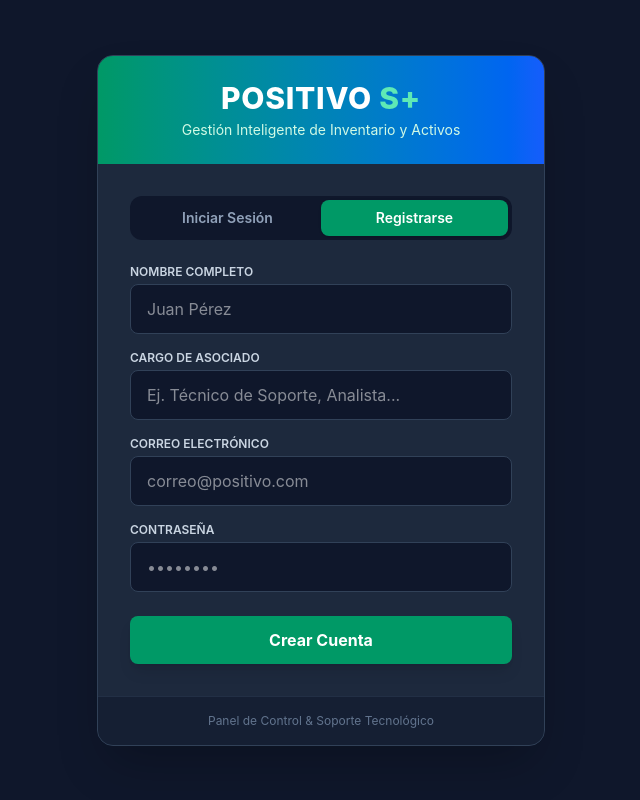
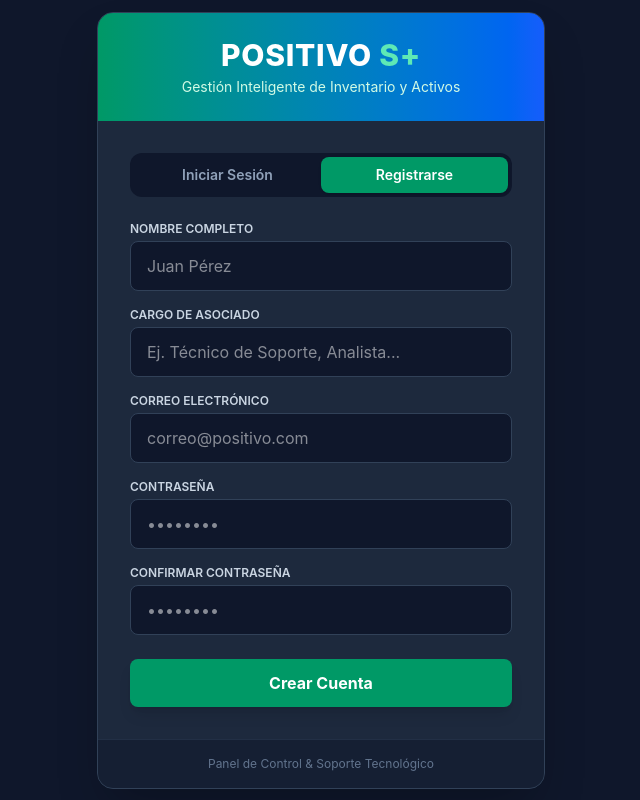
Before and after one commit to xXCHIRRIXx/positivo-s-, a React app in the folder frontend/: page / in a window 1280 px wide. Both pictures are taken after a click on the button "Registrarse". Shown: the whole page, without its empty margins (319-959 px from the left). Built offline with nearby package versions, Linux system fonts and the light colour scheme; the HTML template or start-up script is replaced by a standard one.

Commit message:
Respaldo antes de implementar generacion de actas con PDF dinamico

```diff
--- a/frontend/src/components/AuthForm.jsx
+++ b/frontend/src/components/AuthForm.jsx
@@ -6,6 +6,7 @@ export default function AuthForm() {
   const [formData, setFormData] = useState({
     email: '',
     password: '',
+    confirmPassword: '',
     nombre: '',
     cargo: ''
   });
@@ -23,6 +24,18 @@ export default function AuthForm() {
     setError('');
     setMensaje('');
 
+    // Validaciones de seguridad en Registro
+    if (!isLogin) {
+      if (formData.password.length < 6) {
+        setError('La contraseña debe tener al menos 6 caracteres.');
+        return;
+      }
+      if (formData.password !== formData.confirmPassword) {
+        setError('Las contraseñas no coinciden.');
+        return;
+      }
+    }
+
     const endpoint = isLogin
       ? 'http://localhost:4000/api/auth/login'
       : 'http://localhost:4000/api/auth/register';
@@ -37,13 +50,11 @@ export default function AuthForm() {
 
       if (!response.ok) throw new Error(data.error || 'Ocurrió un error');
 
-      // Extraer datos del backend o de lo ingresado en el formulario
       const userObj = data.usuario || data.user || {};
       const emailFinal = userObj.email || userObj.correo || formData.email;
       const nombreFinal = userObj.nombre || formData.nombre || emailFinal.split('@')[0];
       const cargoFinal = userObj.cargo || formData.cargo || 'Asociado';
 
-      // Guardar en localStorage para usarlos en el Chat y en toda la app
       localStorage.setItem('usuarioEmail', emailFinal);
       localStorage.setItem('usuarioNombre', nombreFinal);
       localStorage.setItem('usuarioCargo', cargoFinal);
@@ -169,12 +180,31 @@ export default function AuthForm() {
                 type="password"
                 name="password"
                 required
+                minLength={!isLogin ? 6 : undefined}
                 value={formData.password}
                 onChange={handleChange}
                 className="w-full px-4 py-3 bg-slate-900 border border-slate-700 rounded-lg text-white focus:outline-none focus:border-emerald-500 transition-colors"
                 placeholder="••••••••"
               />
             </div>
+
+            {!isLogin && (
+              <div>
+                <label className="block text-xs font-semibold text-slate-300 uppercase mb-1">
+                  Confirmar Contraseña
+                </label>
+                <input
+                  type="password"
+                  name="confirmPassword"
+                  required={!isLogin}
+                  minLength={6}
+                  value={formData.confirmPassword}
+                  onChange={handleChange}
+                  className="w-full px-4 py-3 bg-slate-900 border border-slate-700 rounded-lg text-white focus:outline-none focus:border-emerald-500 transition-colors"
+                  placeholder="••••••••"
+                />
+              </div>
+            )}
 
             <button
               type="submit"
--- a/frontend/src/components/Dashboard.jsx
+++ b/frontend/src/components/Dashboard.jsx
@@ -137,7 +137,7 @@ export default function Dashboard() {
 
       // Apuntamos a la ruta general /api/usuarios/actualizar para evitar fallos de parámetros con el email en la URL
       const response = await fetch(`http://localhost:4000/api/usuarios/actualizar`, {
-        method: 'PUT',
+        method: 'POST',
         body: formData
       });
 
```
Also changed, not shown: 3 other files (tests, documents, lock files or other folders).
